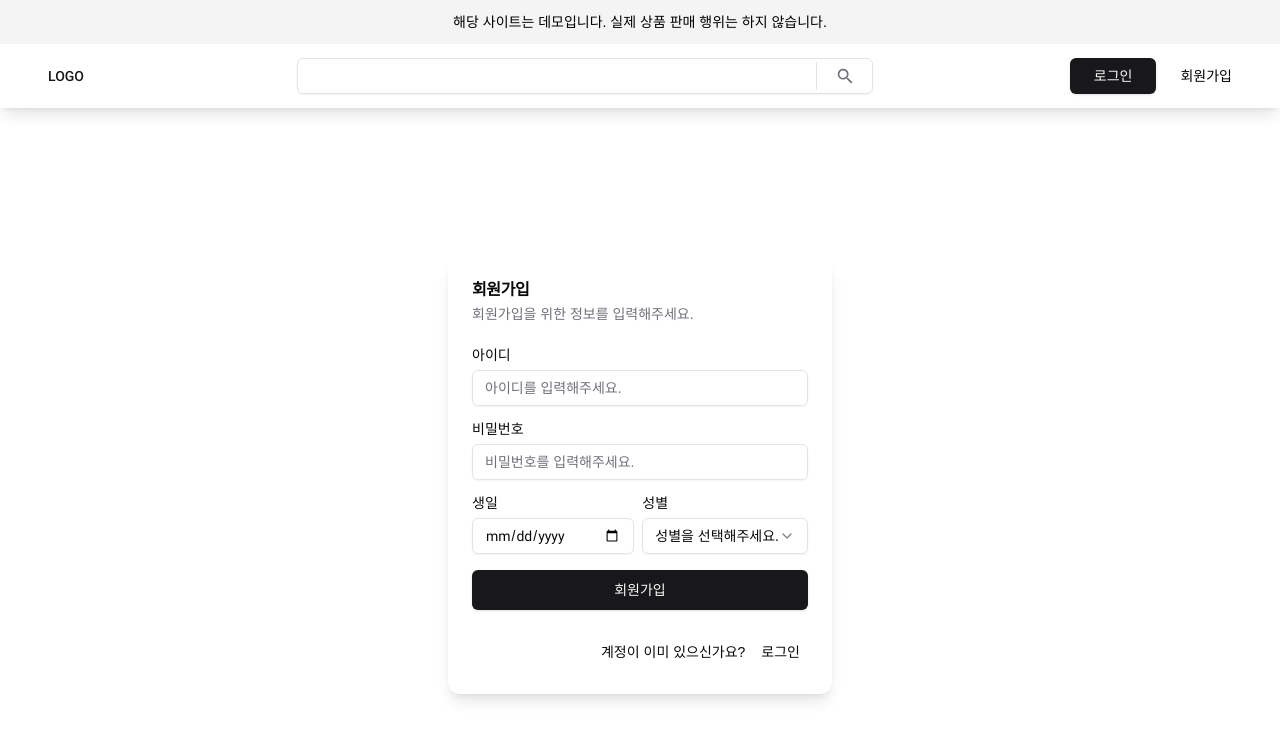
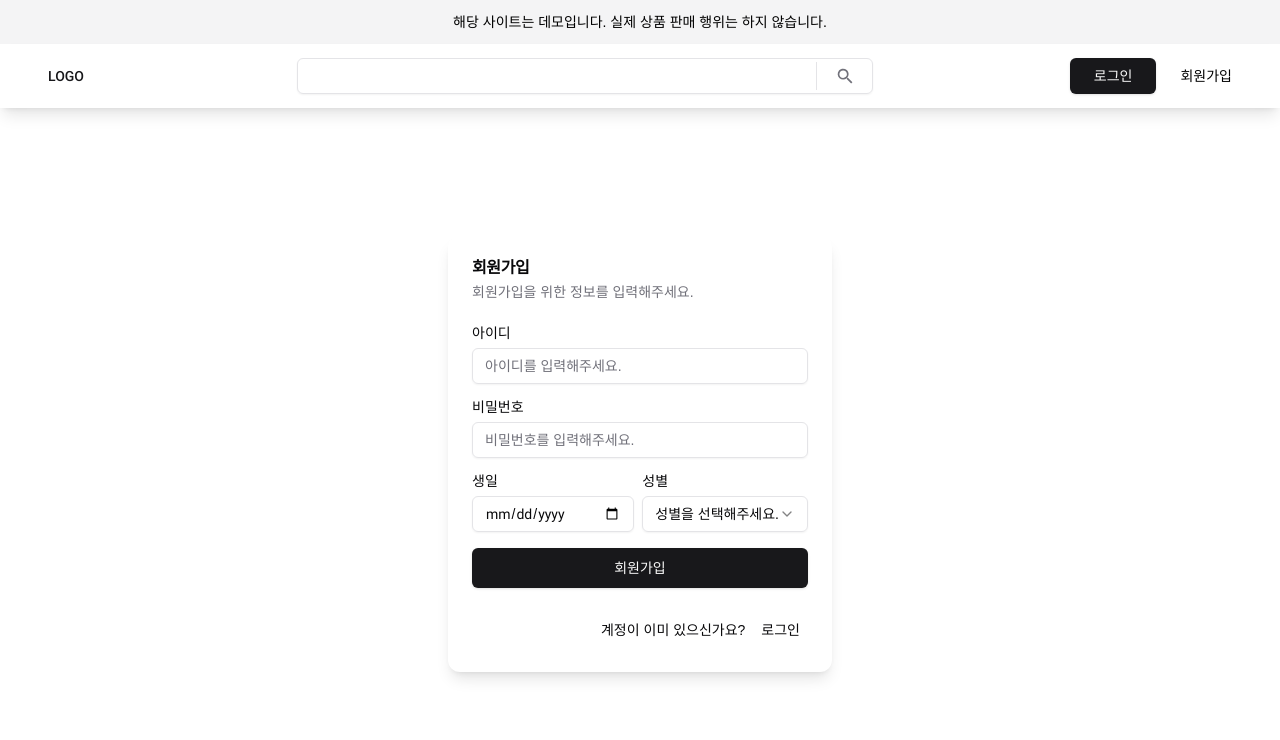
Before and after one commit to vemm8ks2/WEB-Frontend, a React (Vite) app: page /register in a window 1280 px wide. Shown: the top 740 px of the page. Built offline with nearby package versions, Linux system fonts and the light colour scheme; a web font is replaced by a local one.

Commit message:
FEAT: 최소 높이 사이즈 변경

```diff
--- a/src/pages/Login.tsx
+++ b/src/pages/Login.tsx
@@ -44,7 +44,7 @@ const Login = () => {
   };
 
   return (
-    <main className="w-full min-h-[calc(100vh-4rem)] flex justify-center items-center">
+    <main className="w-full min-h-[calc(100vh-4rem-44px)] flex justify-center items-center">
       <Card className="w-96 border-0 shadow-lg">
         <CardHeader>
           <CardTitle>로그인</CardTitle>
--- a/src/pages/Register.tsx
+++ b/src/pages/Register.tsx
@@ -54,7 +54,7 @@ const Register = () => {
   };
 
   return (
-    <main className="w-full min-h-[calc(100vh-4rem)] flex justify-center items-center">
+    <main className="w-full min-h-[calc(100vh-4rem-44px)] flex justify-center items-center">
       <Card className="w-96 border-0 shadow-lg">
         <CardHeader>
           <CardTitle>회원가입</CardTitle>
```
